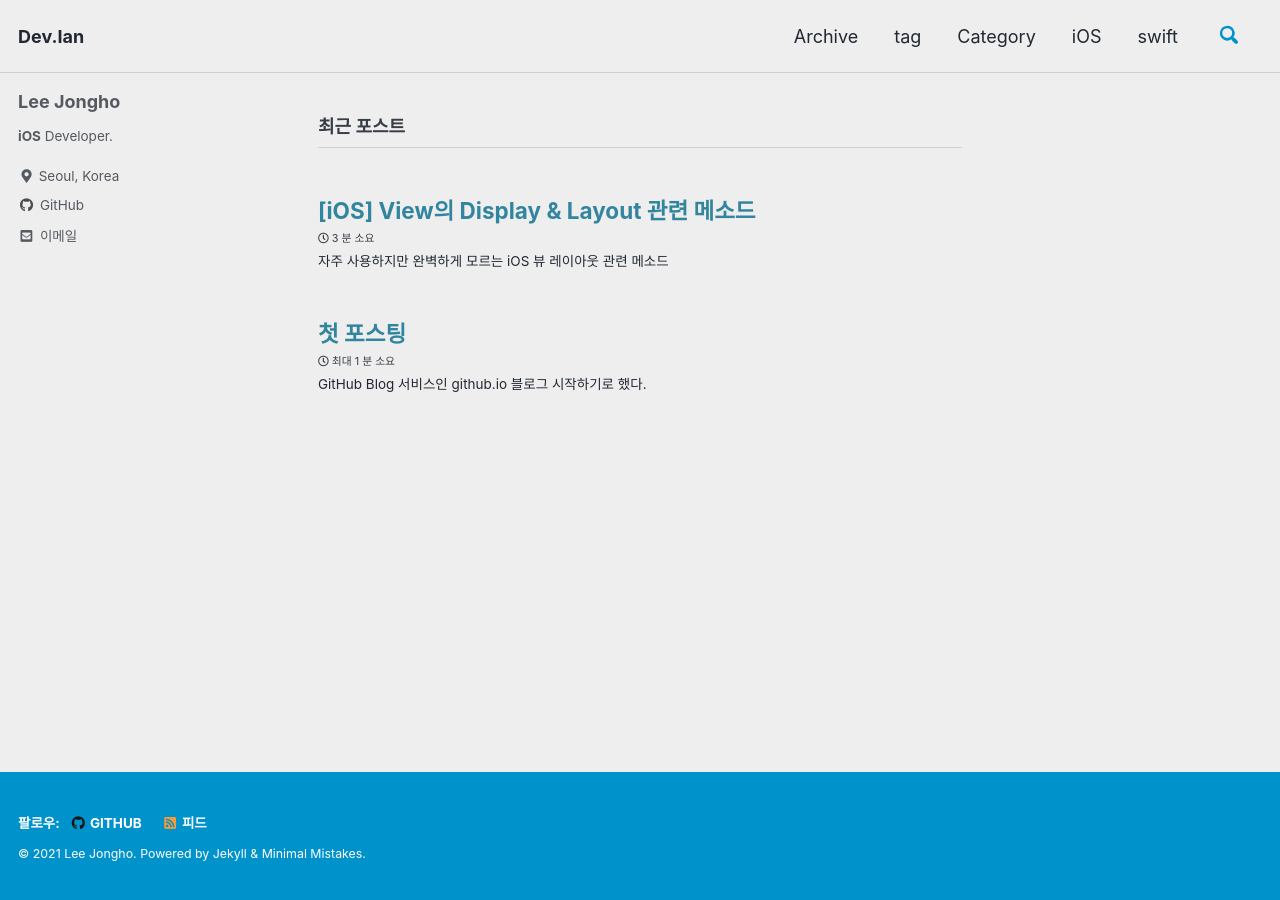
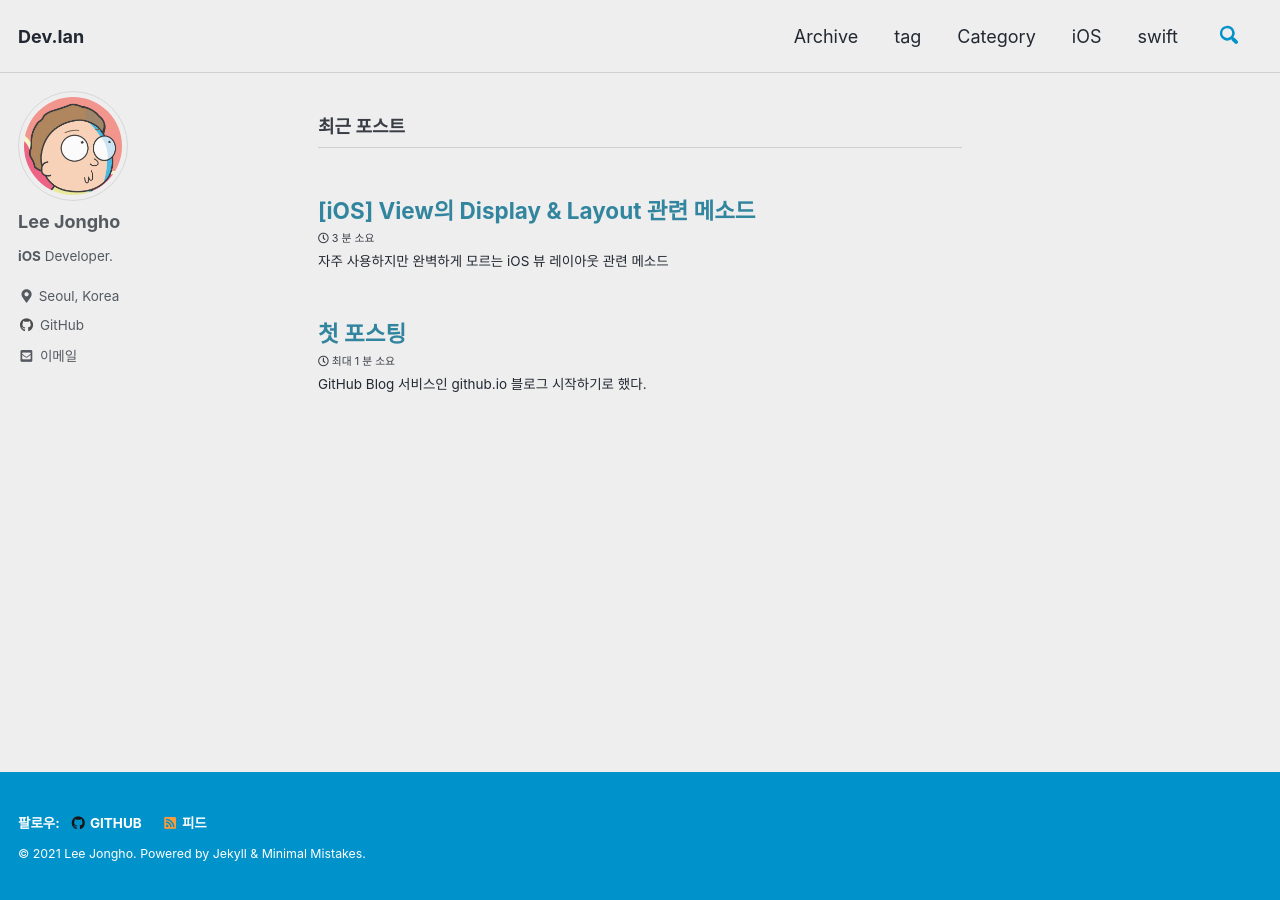
Before and after one commit to bazinga94/bazinga94.github.io, a Jekyll site: the page built from index.html, in a window 1280 px wide. Built offline with Jekyll 4.4.1, drawn with Linux system fonts in a browser that asks for light colours; cached includes are drawn as plain includes; the list of posts is cut into pages by our own code.

Commit message:
프로필 이미지 추가

```diff
--- a/_config.yml
+++ b/_config.yml
@@ -96,7 +96,7 @@
 # Site Author
 author:
   name             : "Lee Jongho"
-  avatar           : # path of avatar image, e.g. "/assets/images/bio-photo.jpg"
+  avatar           : "/assets/images/profile.jpeg"
   bio              : "**iOS** Developer."
   location         : "Seoul, Korea"
   email            : "bazinga940@gmail.com"
```
Also changed, not shown: assets/images/profile.jpeg (added).
